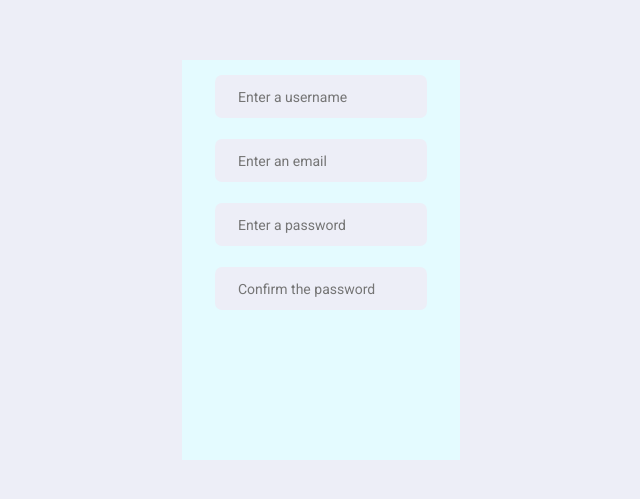
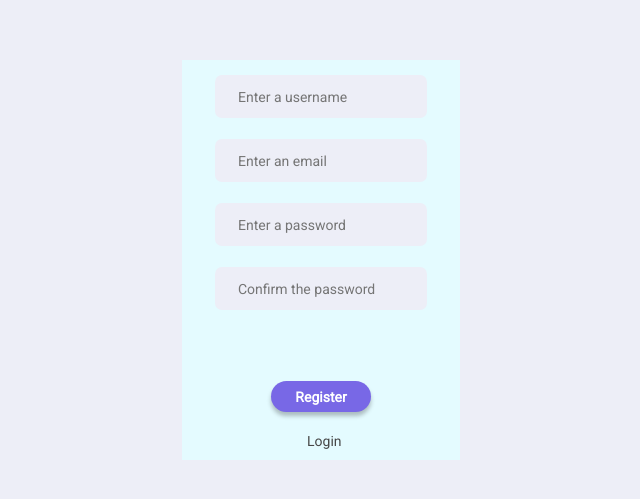
Before and after one commit to gretaivan/habit-tracker-client, a website: page index.html in a window 1280 px wide. Shown: the part 135-634 px from the top of the page, without its empty margins (319-959 px from the left). Drawn offline with Linux system fonts and the light colour scheme.

Commit message:
Add register and login to register form

```diff
--- a/index.html
+++ b/index.html
@@ -14,7 +14,9 @@
             <input type="text" id="email" name="email" placeholder="Enter an email">
             <input type="password" id="password" name="password" placeholder="Enter a password">
             <input type="password" id="username" name="username" placeholder="Confirm the password">
+            <input type="submit" value="Register">
         </form>
+        <p id="regLogin">Login</p>
     </main>
 </body>
 </html>
--- a/static/css/style.css
+++ b/static/css/style.css
@@ -61,3 +61,32 @@ main input:nth-child(3) {
 main input:nth-child(4) {
     top: calc(15px + 3 * (var(--inputHeight) + 21px));
 }
+
+main input[type="submit"] {
+    position: absolute;
+    width: 100px;
+    height: 31px;
+    left: calc((var(--loginRegisterWidth) - 100px)/2);
+    top: 321px;
+    text-indent: 0px;
+    background: #7868E6;
+    box-shadow: 0px 4px 4px rgba(0, 0, 0, 0.25);
+    border-radius: 20px;
+    color: white;
+    font-weight: bold;
+}
+
+#regLogin {
+    position: absolute;
+    width: 44px;
+    height: 17px;
+    left: 125px;
+    top: 373px;
+    margin: 0px;
+    font-family: Roboto;
+    font-style: normal;
+    font-weight: normal;
+    font-size: 14px;
+    line-height: 16px;
+    color: #474747;
+}
```
